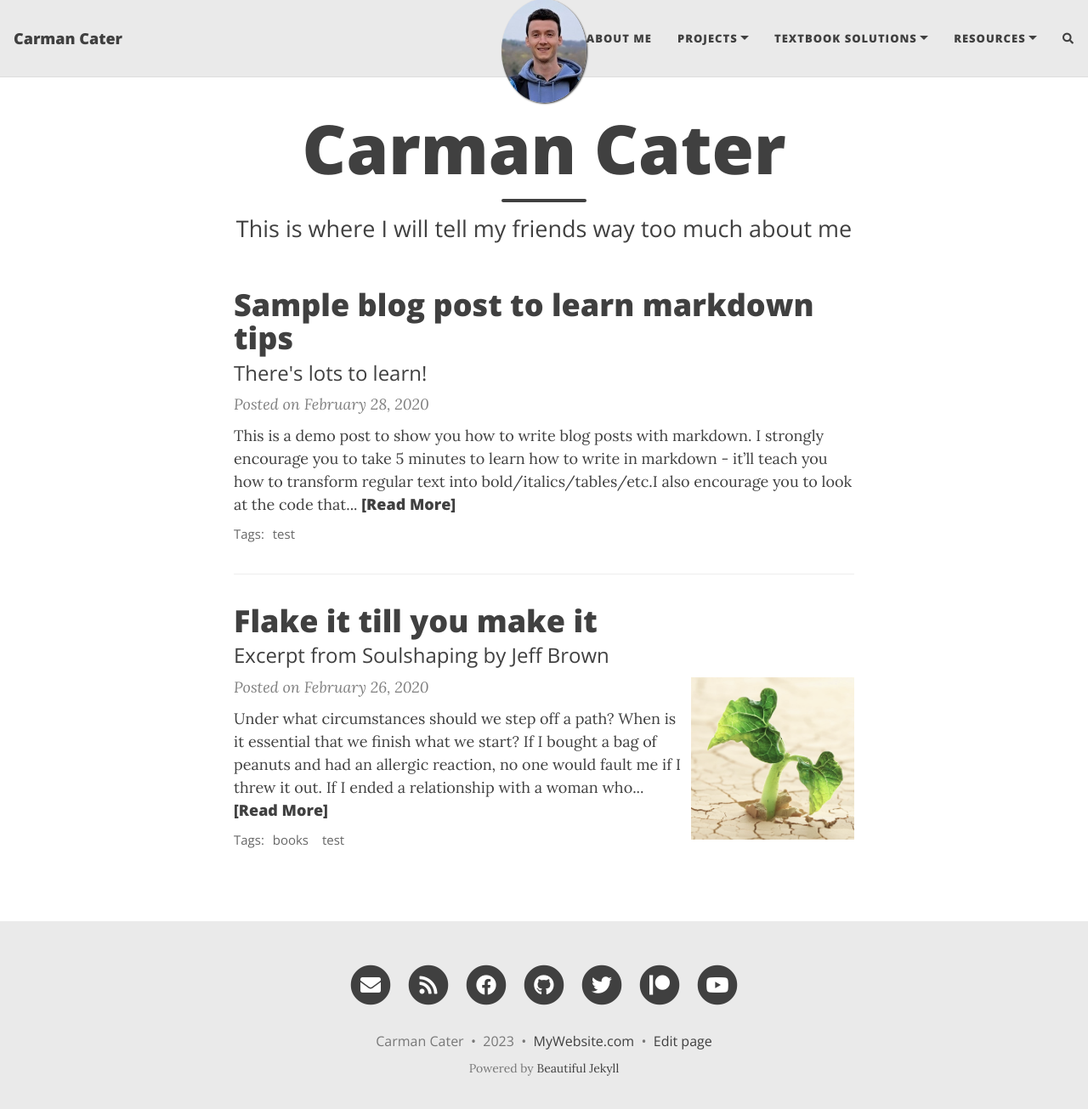
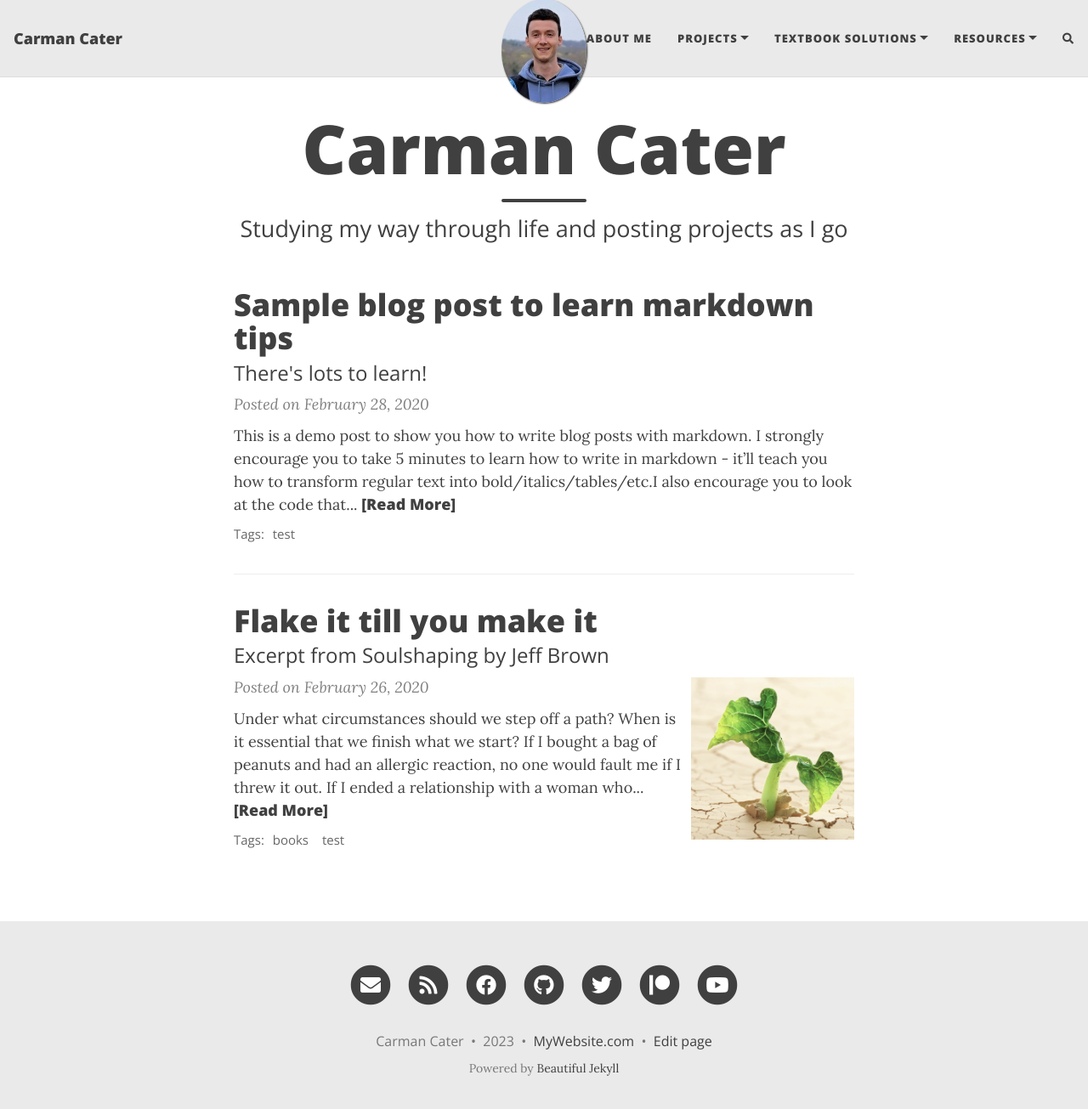
Before and after one commit to carmancater/carmancater.github.io, a Jekyll site: the page built from index.html, in a window 1280 px wide and 1318 px high. Shown: the top 1305 px of the window at 85% size. Built offline with Jekyll 4.4.1, drawn with Linux system fonts in a browser that asks for light colours; nearby versions of some CDN libraries; the list of posts is cut into pages by our own code; comment, search, counter and statistics services are not loaded.

Commit message:
Update index.html

```diff
--- a/index.html
+++ b/index.html
@@ -1,5 +1,5 @@
 ---
 layout: home
 title: Carman Cater
-subtitle: This is where I will tell my friends way too much about me
+subtitle: Studying my way through life and posting projects as I go
 ---
```
